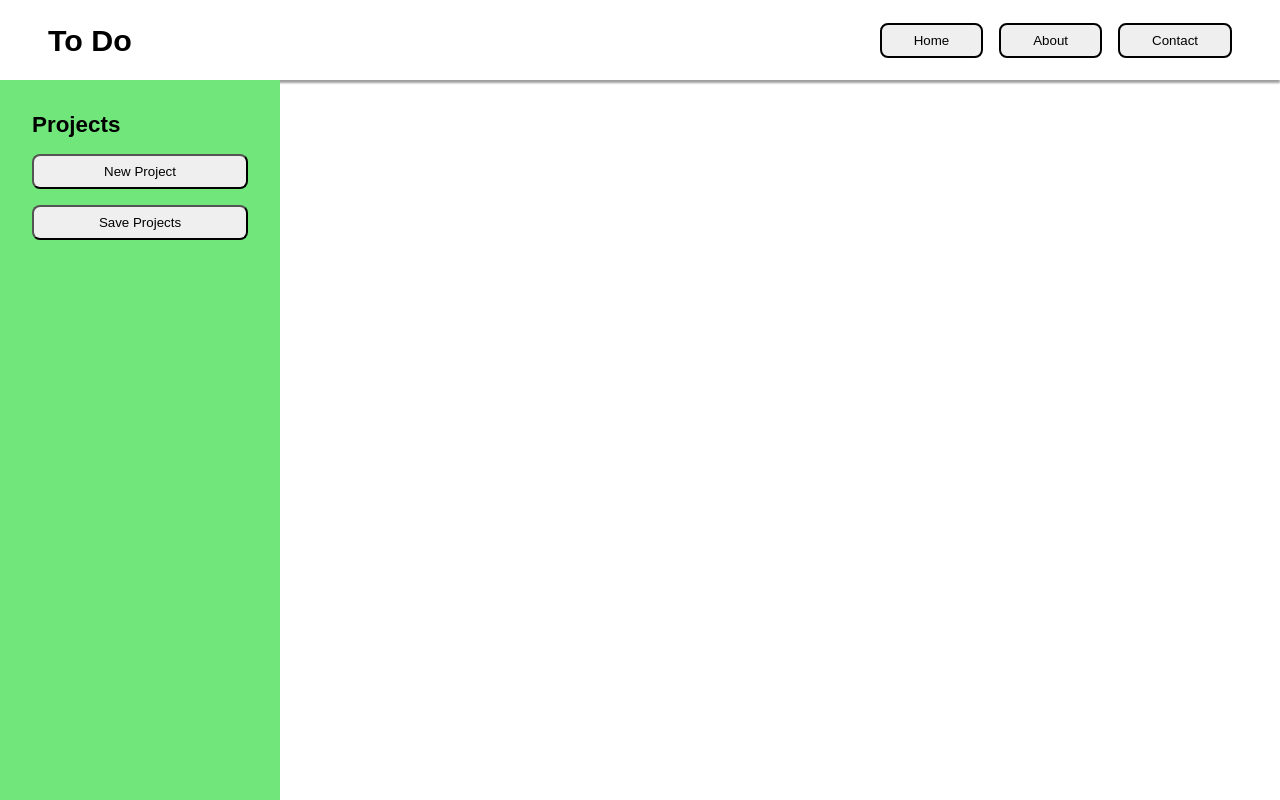
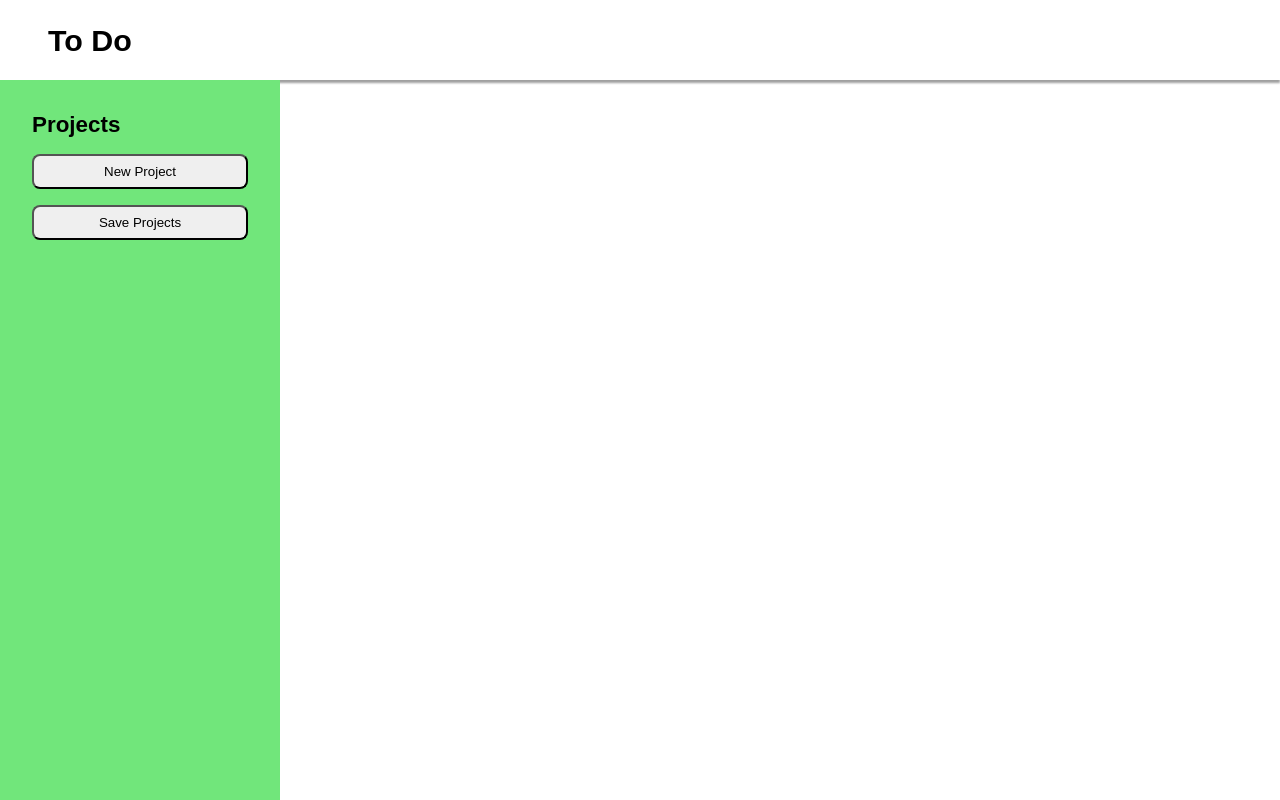
Before and after one commit to DavidOh1606/to-do-list, a website built with webpack: page src/template.html in a window 1280 px wide. Built offline with nearby package versions, Linux system fonts and the light colour scheme.

Commit message:
Remove unused header buttons

```diff
--- a/src/template.html
+++ b/src/template.html
@@ -10,11 +10,11 @@
         <header>
             <!-- Link to Home Page -->
              <div class="web-title">To Do</div>
-            <nav>
+            <!-- <nav>
                 <button>Home</button>
                 <button>About</button>
                 <button>Contact</button>
-            </nav>
+            </nav> -->
 
         </header>
 
@@ -32,34 +32,6 @@
 
         <div id="content">
 
-            <!-- <div class="project-details">
-                <input type="text" class="project-details-title" placeholder="Project Title" value="hi">
-                <button class="new-todo">New</button>
-                <button class="save">Save</button>
-                <button class="delete-project">Delete</button>
-                <div class="project-details-date">Created: 1234</div>
-            </div> -->
-
-            <!-- <div class="card">
-
-                <input type="text" class="card-name" placeholder="To-Do">
-
-                <input type="text" class="card-time" placeholder="Time">
-                <div class="card-notes">Notes:
-
-                    <textarea class="card-notes-text"></textarea>
-
-                </div>
-
-
-                <div class="card-done">
-                    <label for="finished">Done</label>
-                    <input type="checkbox" id="finished" value>
-                </div>
-
-                <button class="card-delete">X</button>
-
-            </div> -->
         </div>
 
     </body>
```
